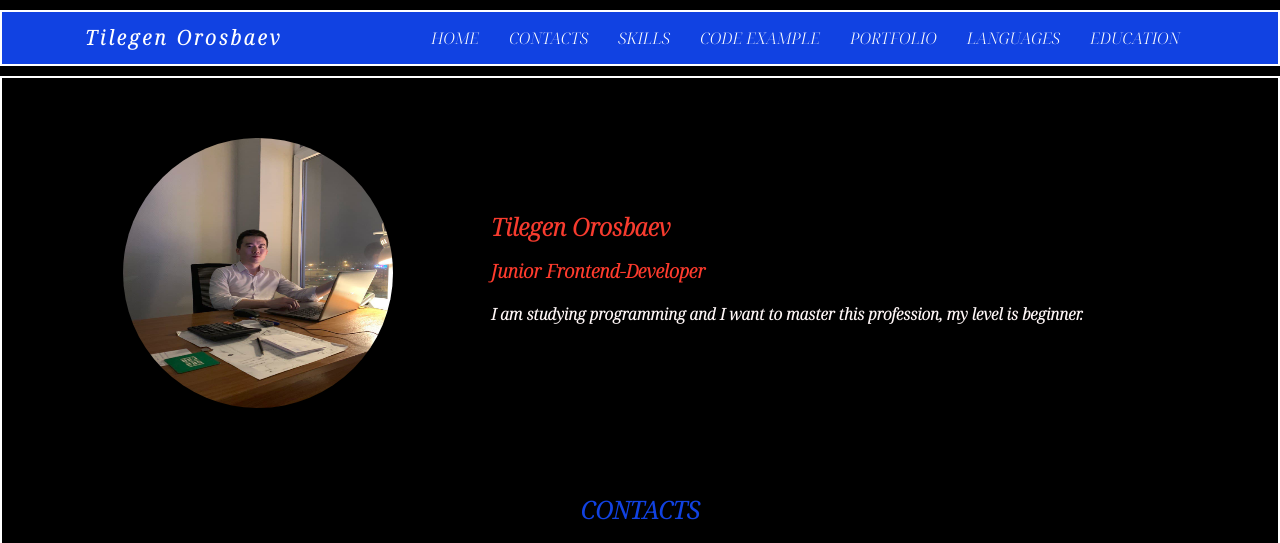
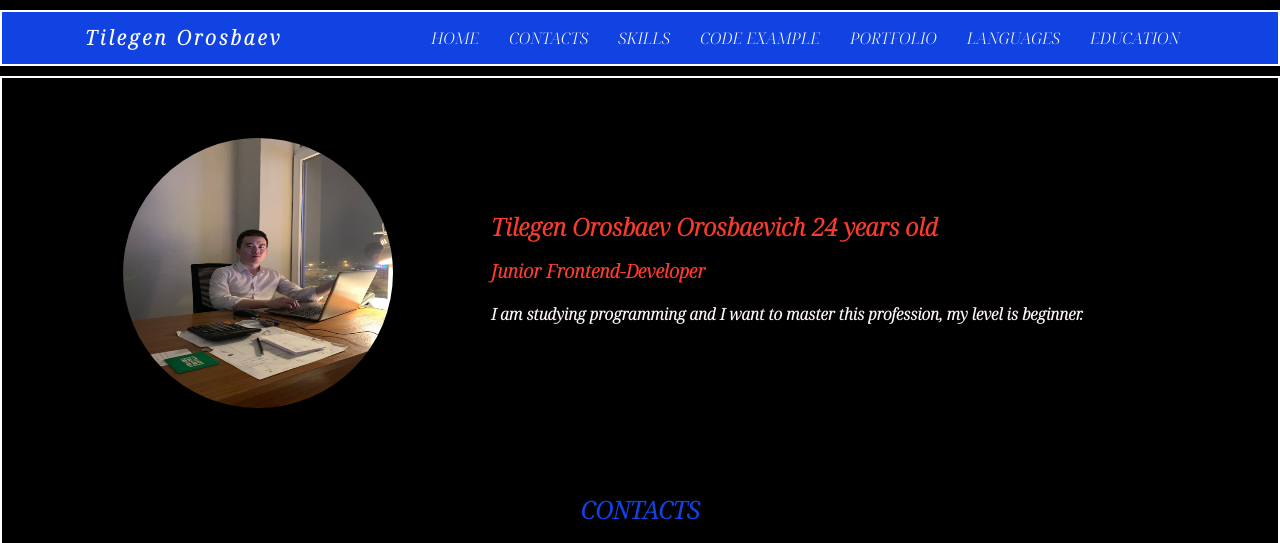
Before and after one commit to Orosbaev/portfolio-week-8, a plain HTML site: page index.html in a window 1280 px wide. Shown: the top 543 px of the page. Drawn offline with Linux system fonts and the light colour scheme.

Commit message:
add, old

```diff
--- a/index.html
+++ b/index.html
@@ -1,5 +1,6 @@
 <!DOCTYPE html>
 <html lang="en">
+
 <head>
   <meta charset="UTF-8">
   <meta http-equiv="X-UA-Compatible" content="IE=edge">
@@ -7,9 +8,11 @@
   <title>Tilegen Orosbaev</title>
   <link rel="preconnect" href="https://fonts.googleapis.com">
   <link rel="preconnect" href="https://fonts.gstatic.com" crossorigin>
-<link href="https://fonts.googleapis.com/css2?family=Noto+Serif+Display:ital,wght@1,300&display=swap" rel="stylesheet">
-<link rel="stylesheet"  href="style.css">
+  <link href="https://fonts.googleapis.com/css2?family=Noto+Serif+Display:ital,wght@1,300&display=swap"
+    rel="stylesheet">
+  <link rel="stylesheet" href="style.css">
 </head>
+
 <body>
   <header class="header">
     <div class="container">
@@ -50,7 +53,7 @@
               <img class="intro-img" src="img/photo_2021-12-17_21-54-27.jpg" alt="Tilegen" />
             </div>
             <div class="intro-right">
-            <h1>Tilegen Orosbaev</h1>
+              <h1>Tilegen Orosbaev Orosbaevich 24 years old</h1>
               <h3>Junior Frontend-Developer</h3>
               <p> I am studying programming and I want to master this profession, my level is beginner.</p>
             </div>
@@ -59,7 +62,7 @@
       </section>
       <section class="contacts">
         <div class="container">
-          <h2  id="contacts" class="section-title">
+          <h2 id="contacts" class="section-title">
             Contacts</h2>
           <ul>
             <li>
@@ -77,7 +80,8 @@
               <a href="mailto:tilegen.orosbaev.kk@gmail.com">tilegen.orosbaev.kk@gmail.com</a>
             </li>
             <li>
-                <h4><img src="https://say-hi.me/wp-content/uploads/2016/05/novyi-logotip-instagram1-1280x720.jpg" alt="instagram">Instagram</h4>
+              <h4><img src="https://say-hi.me/wp-content/uploads/2016/05/novyi-logotip-instagram1-1280x720.jpg"
+                  alt="instagram">Instagram</h4>
               <a href="mailto:tilegen.orosbaev.kk@gmail.com">tilegenorosbaev</a>
             </li>
           </ul>
@@ -158,8 +162,11 @@
   </main>
   <footer class="footer-box">
     <span class="span-box">2022. ® Tilegen Orosbaev</span>
-      <a target="_blank" href="https://github.com/Orosbaev"><img  class="github" src="img/GitHub-Mark-Light-120px-plus.png" alt="github"></a>
-      <a target="_blank" href="https://linktr.ee/jyldyzacademy2020"><img class="ja" src="img/roundjyldyz.png" alt="ja"></a>
+    <a target="_blank" href="https://github.com/Orosbaev"><img class="github" src="img/GitHub-Mark-Light-120px-plus.png"
+        alt="github"></a>
+    <a target="_blank" href="https://linktr.ee/jyldyzacademy2020"><img class="ja" src="img/roundjyldyz.png"
+        alt="ja"></a>
   </footer>
 </body>
+
 </html>
```
Lines whose indentation alone changed are shown as unchanged.
